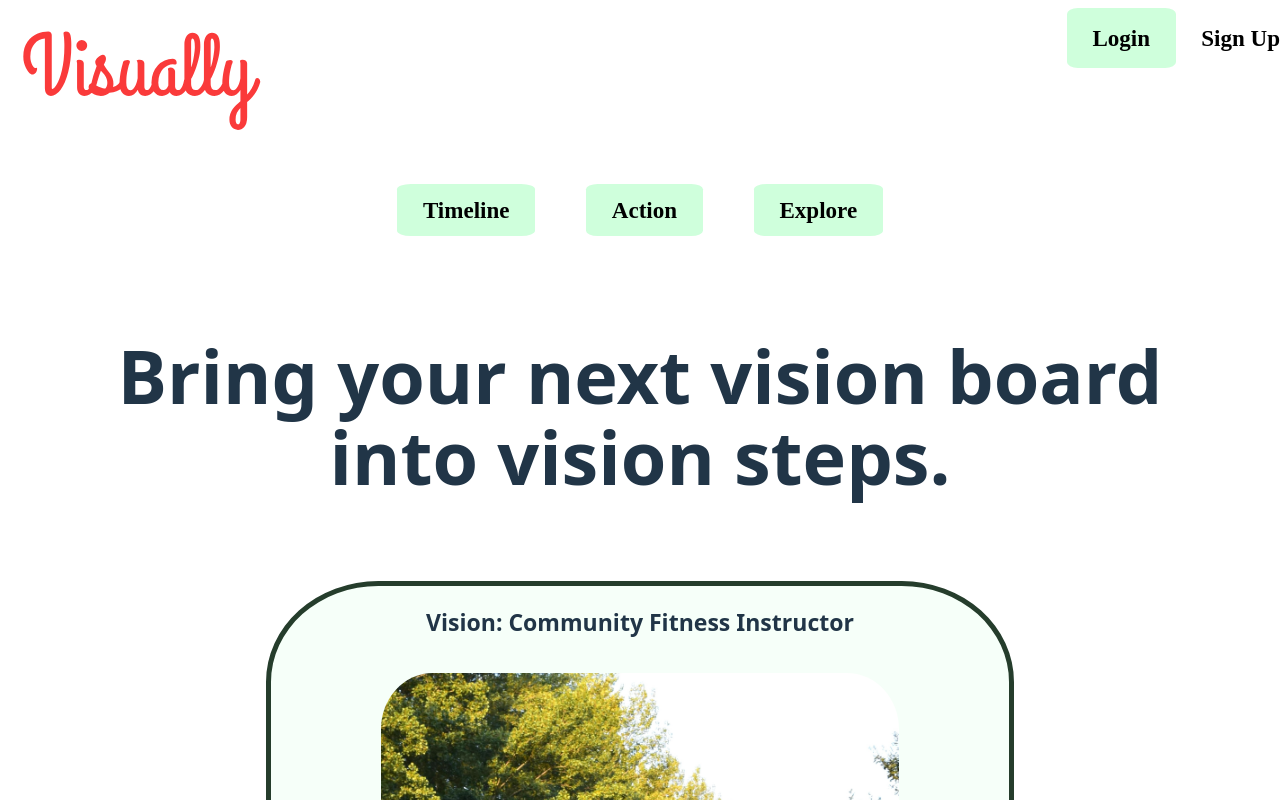
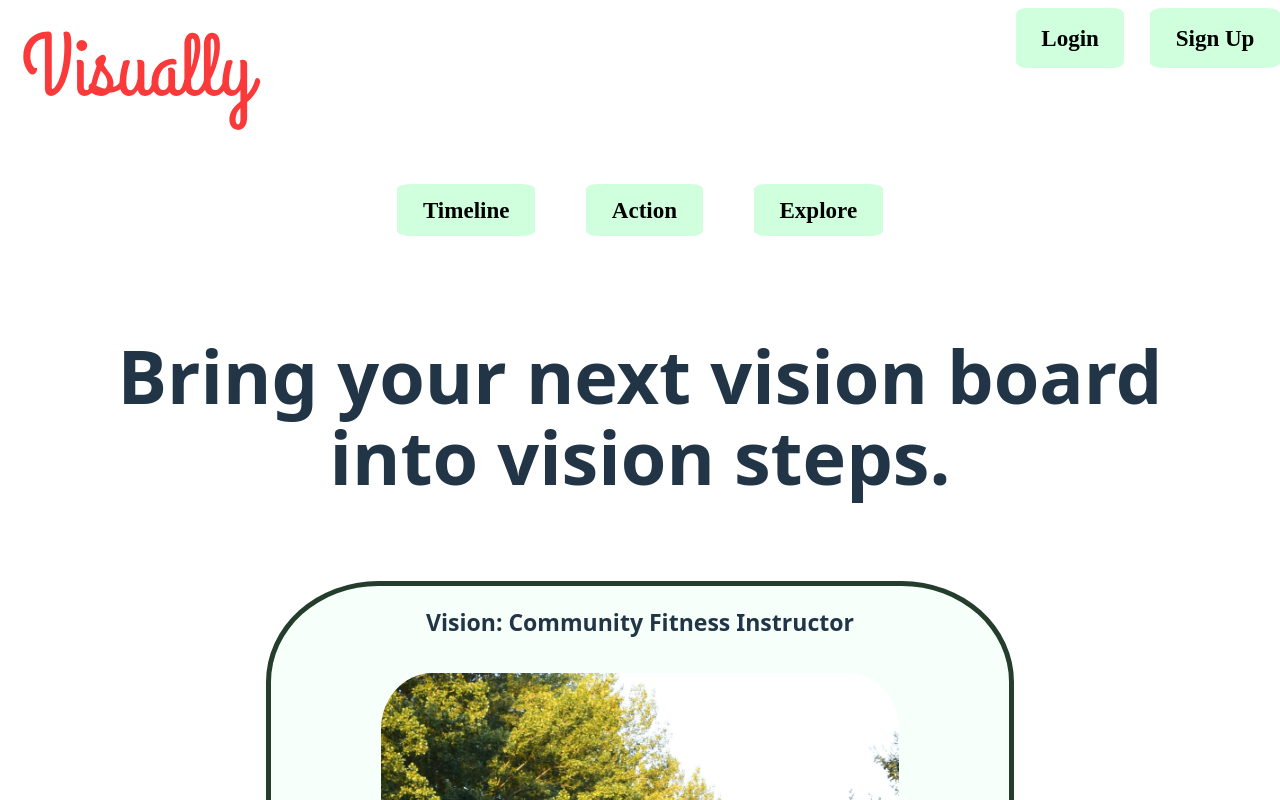
Before and after one commit to Melissa-Cruz/visually-app-client, a React (Vite) app: page / in a window 1280 px wide. Shown: the top 800 px of the page. Built offline with nearby package versions, Linux system fonts and the light colour scheme; no server answers.

Commit message:
added the header function

```diff
--- a/src/shared/Header.jsx
+++ b/src/shared/Header.jsx
@@ -69,7 +69,7 @@ function Header({ user, setUser }) {
           {/* <Link to="/Login">Login</Link> */}
 
           <div className="divider" />
-          <Link to="/signup">Sign Up</Link>
+          <Link className="nav-a-button"  to="/signup">Sign Up</Link>
         </nav>
       </div>
 
```
